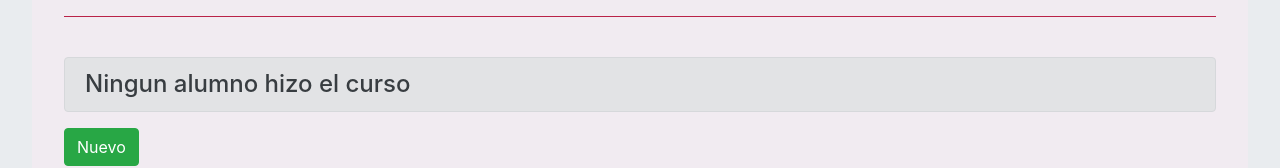
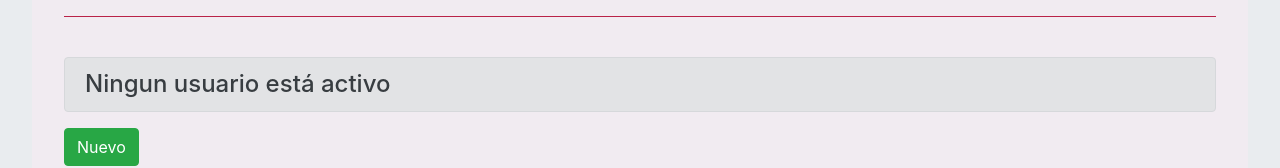
Before and after one commit to SofiaReboredo/NT2_Proyecto_Final, a Vue app: page /usuarios in a window 1280 px wide. Shown: the part 417-585 px from the top of the page. Built offline with nearby package versions, Linux system fonts and the light colour scheme; no server answers; what vue-form would draw is missing.

Commit message:
Cambios usuarios activos

```diff
--- a/src/componentes/UsuariosRegistrados.vue
+++ b/src/componentes/UsuariosRegistrados.vue
@@ -6,10 +6,10 @@
       <br />
       <h4 class="alert alert-secondary">
         <span v-if="calcularUsuariosActivos.ninguno"
-          >Ningun alumno hizo el curso</span
+          >Ningun usuario está activo</span
         >
         <span v-else-if="calcularUsuariosActivos.todos"
-          >Todos los alumnos hicieron el curso</span
+          >Todos los usuarios están activos</span
         >
         <span v-else>
           {{ calcularUsuariosActivos.cantidad }} de
```
